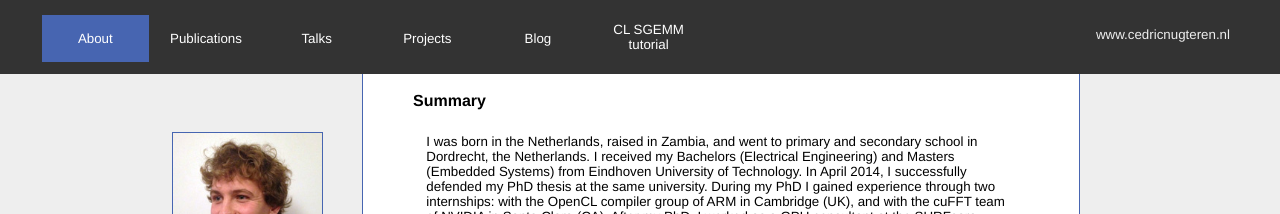
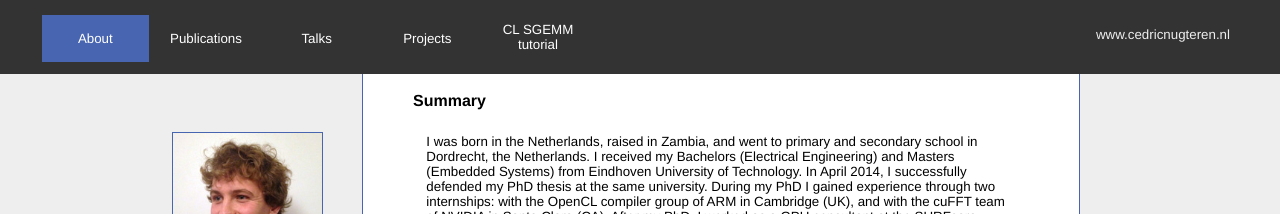
Before and after one commit to kodonnell/cnugteren.github.io, a Jekyll site: the page built from index.html, in a window 1280 px wide. Shown: the top 214 px of the page. Built offline with Jekyll 4.4.1, drawn with Linux system fonts in a browser that asks for light colours.

Commit message:
Removed the blog button from the menu

```diff
--- a/_layouts/default.html
+++ b/_layouts/default.html
@@ -83,12 +83,6 @@
 							<li id="menu_button1"><a href="/projects.html">Projects</a></li>
 						{% endif %}
 
-						{% if page.current == 4 %}
-							<li id="menu_current1"><a href="/blog.html">Blog</a></li>
-						{% else %}
-							<li id="menu_button1"><a href="/blog.html">Blog</a></li>
-						{% endif %}
-
 						{% if page.current == 5 %}
 							<li id="menu_current2"><a href="/tutorial/pages/page1.html">CL SGEMM</br>tutorial</a></li>
 						{% else %}
```
Also changed, not shown: blog.html (deleted, +0 -7 lines).
